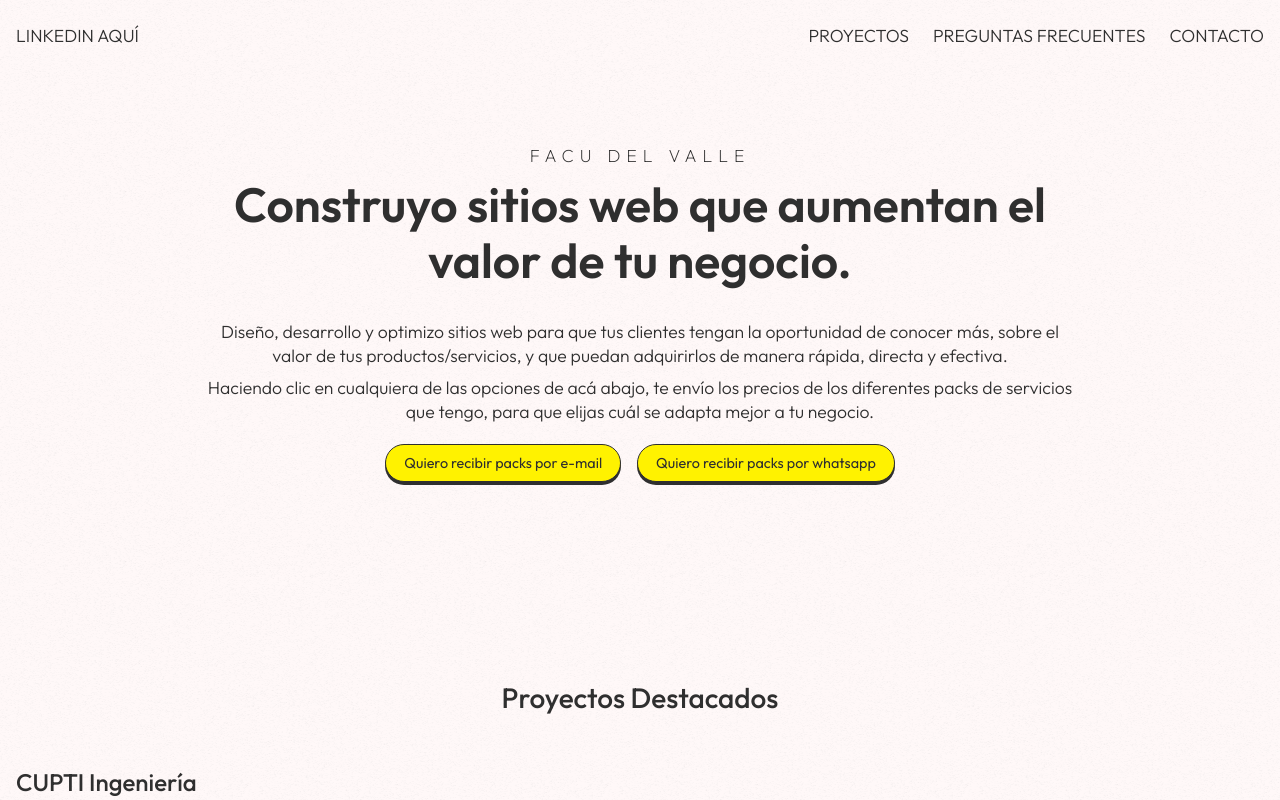
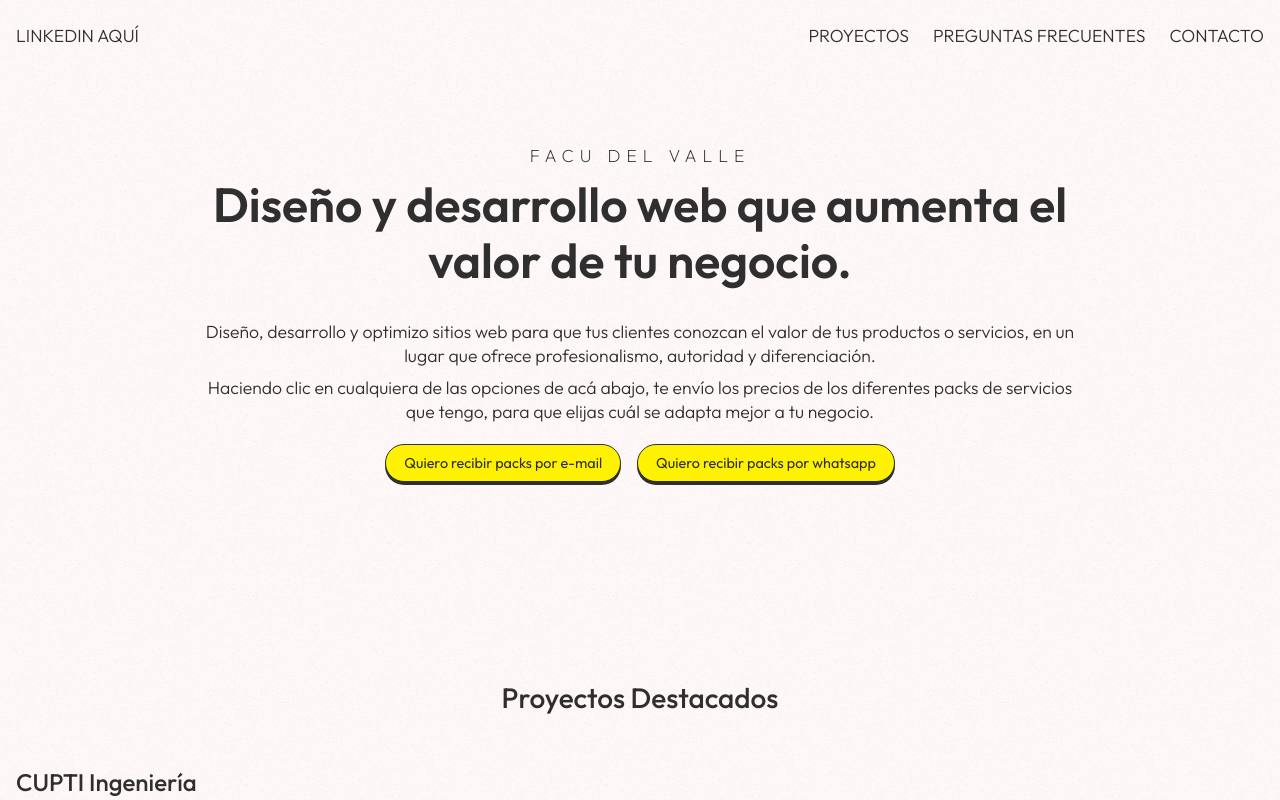
Before and after one commit to facundososa559/portfolio, a React (Create React App) app: page / in a window 1280 px wide. Shown: the top 800 px of the page. Built offline with nearby package versions, Linux system fonts and the light colour scheme.

Commit message:
Cambio headline y agrego scroll smooth

```diff
--- a/src/css/abstracts/abstracts.css
+++ b/src/css/abstracts/abstracts.css
@@ -1,9 +1,12 @@
+html {
+  scroll-behavior: smooth;
+}
+
 body {
     margin: 0%;
     padding: 0%;
     box-sizing: border-box;
     background-color: #FFF8F8;
-    scroll-behavior: smooth;
   }
 
   .bg-noise::after {
--- a/src/css/layout/layout.css
+++ b/src/css/layout/layout.css
@@ -7,8 +7,8 @@
 }
 
 .container {
-    margin: 4rem 0rem;
-    padding: 4rem 0rem;
+    padding: 6rem 0rem;
+    margin: 2rem 0rem;
 }
 
 .container--fill {
@@ -71,7 +71,7 @@
 }
 
 
-@media screen and (min-width: 425px) {
+@media screen and (min-width: 600px) {
     .container--small {
         max-width: 80%;
         align-self: center;
--- a/src/pages/Home.jsx
+++ b/src/pages/Home.jsx
@@ -22,10 +22,10 @@ function Home() {
                 <h1 className='text--small extra-light letter-spacing hero__subheading'>FACU DEL VALLE</h1>
               </AnimatedElement>
               <AnimatedElement delay={0.2}>
-                <h1 className='heading semi-bold'>Construyo sitios web que aumentan el valor de tu negocio.</h1>
+                <h1 className='heading semi-bold'>Diseño y desarrollo web que aumenta el valor de tu negocio.</h1>
               </AnimatedElement>
               <AnimatedElement delay={0.3}>
-                <p>Diseño, desarrollo y optimizo sitios web para que tus clientes tengan la oportunidad de conocer más, sobre el valor de tus productos/servicios, y que puedan adquirirlos de manera rápida, directa y efectiva.</p>
+                <p>Diseño, desarrollo y optimizo sitios web para que tus clientes conozcan el valor de tus productos o servicios, en un lugar que ofrece profesionalismo, autoridad y diferenciación.</p>
               </AnimatedElement>
 
               <AnimatedElement delay={0.4}>
```
